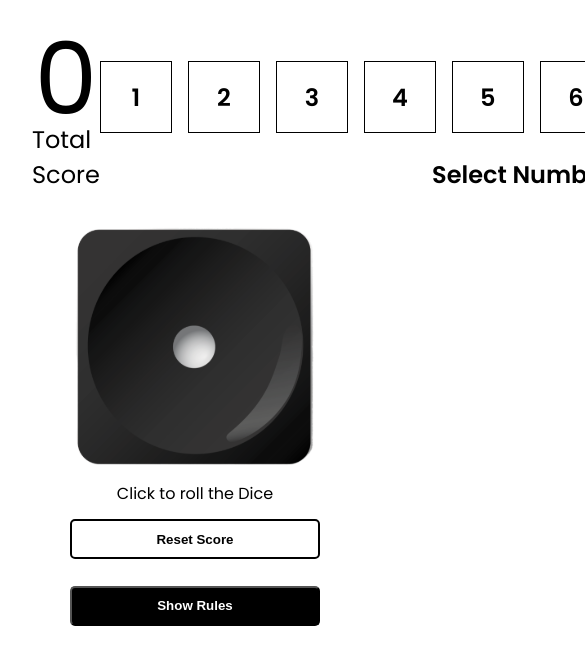
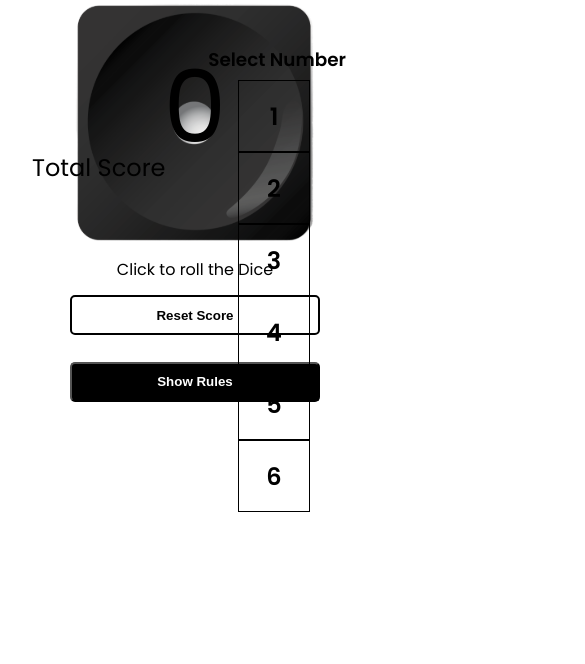
Before and after one commit to abhijith-07/dice-game, a React (Vite) app: page / in a window 390 px wide. Both pictures are taken after a click on the button "Play Now". Shown: the top 664 px of the page, 585 px wide, since content can reach past the window. Built offline with nearby package versions, Linux system fonts and the light colour scheme.

Commit message:
style fix: dicenumber styled for ipad

```diff
--- a/src/components/DiceNumber/DiceNumber.module.css
+++ b/src/components/DiceNumber/DiceNumber.module.css
@@ -28,3 +28,30 @@
     font-weight: 600;
     font-size: 1.5rem;
 }
+
+/* 992, 768, 576 */
+
+@media (max-width: 998px) {
+    .diceNumber {
+        display: block;
+        position: absolute;
+        right: 5rem;
+        top: 5rem;
+    }
+
+    .numberContainer p {
+        position: absolute;
+        font-size: 1.15rem;
+        top: 1.75rem;
+        right: 2.75rem;
+    }
+    /* .errorMessage {
+    } */
+
+    .numberContainer {
+
+    }
+
+    .diceNumber .number {
+    }
+}
--- a/src/components/GamePlay/GamePlay.module.css
+++ b/src/components/GamePlay/GamePlay.module.css
@@ -5,3 +5,15 @@ nav {
     padding: 2em;
     height: 14rem;
 }
+
+
+/* 992, 768, 576 */
+
+@media (max-width: 992px) {
+    nav {
+        display: block;
+        position: absolute;
+        width: 100%;
+        height: 100vh;
+    }
+}
```
